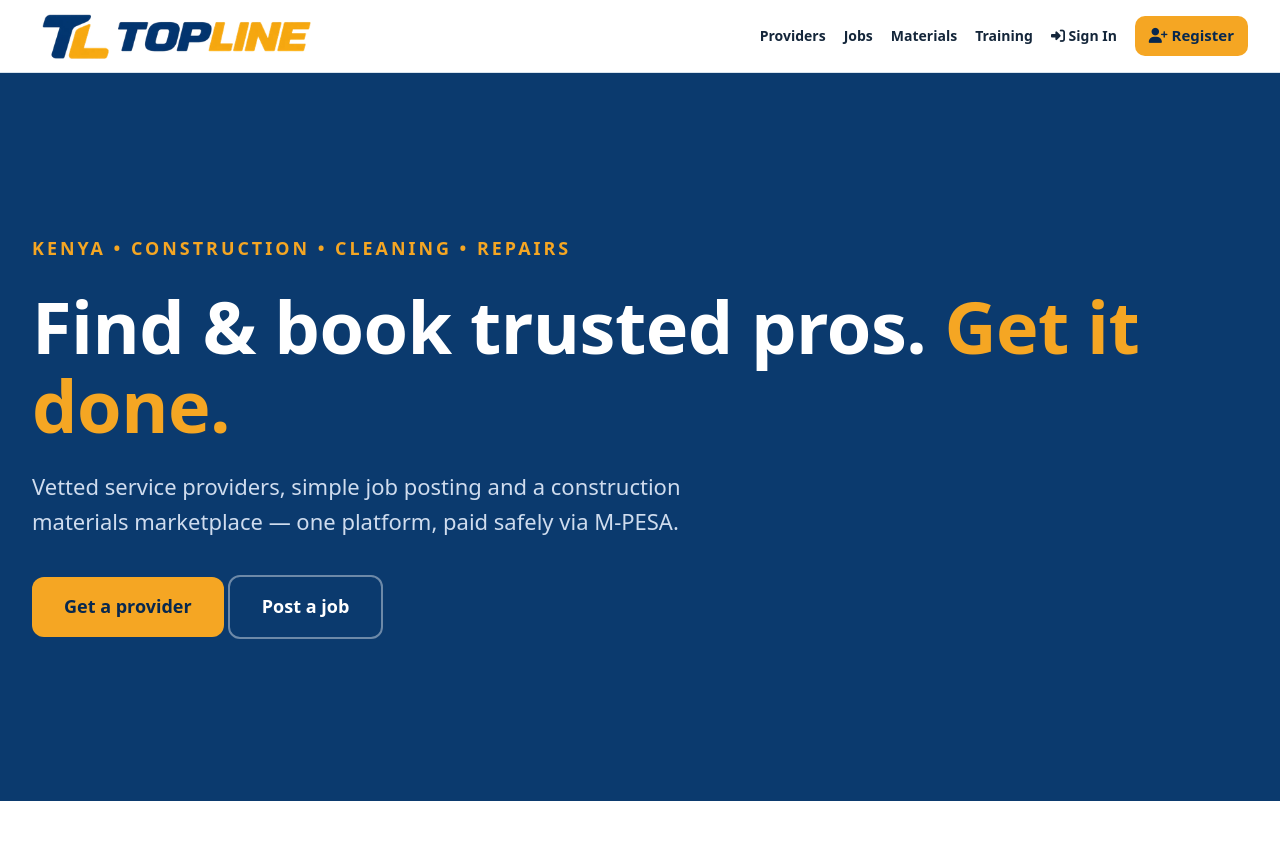
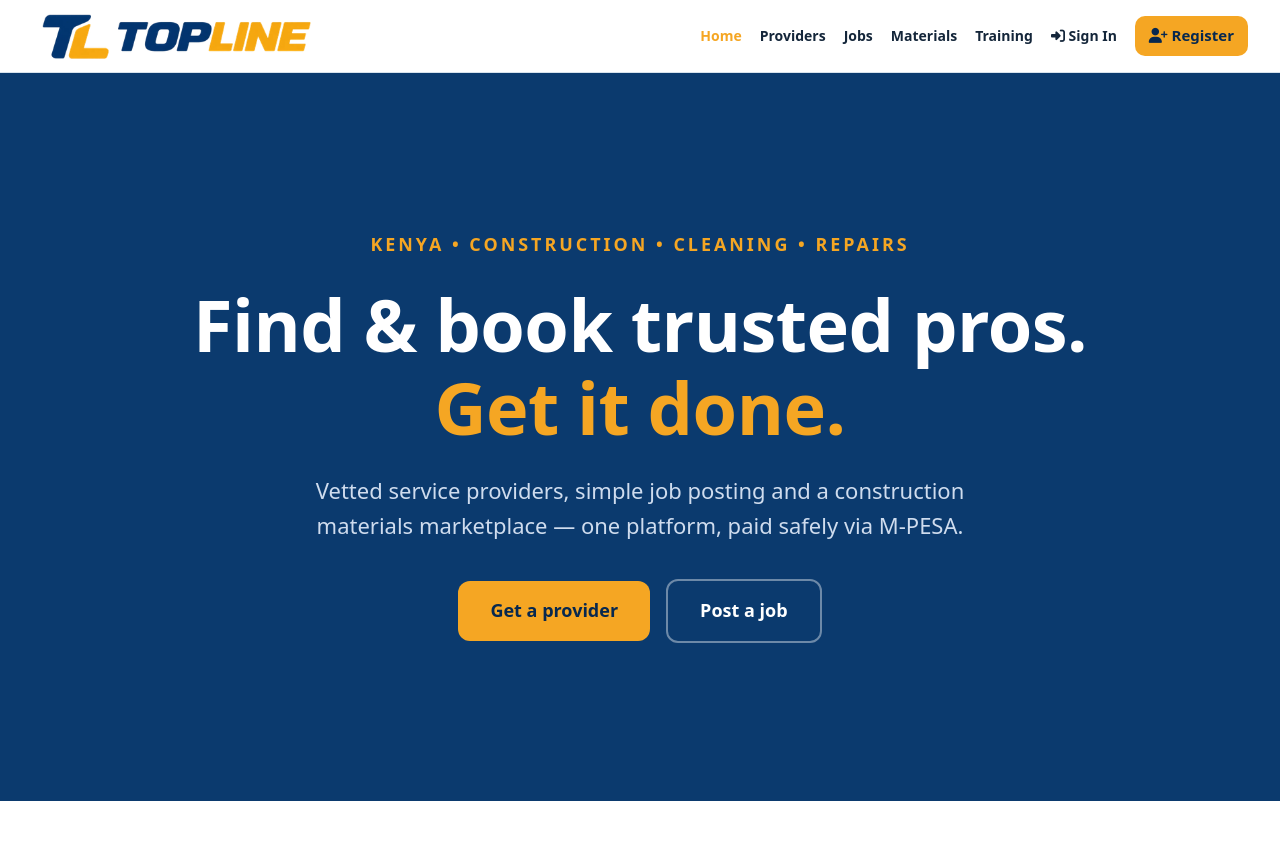
Before and after one commit to DrewGalowayDev/Construction-site, a Node server app: page / in a window 1280 px wide. Shown: the top 842 px of the page. Run offline with Node 20, Linux system fonts and the light colour scheme; data that the repository does not hold is empty; some libraries are stand-ins or nearby versions.

Commit message:
Add Home tab to navigation and center hero section content

```diff
--- a/public/css/main.css
+++ b/public/css/main.css
@@ -121,45 +121,80 @@ nav .l a.on {
     min-height: calc(100vh - 72px);
     display: flex;
     align-items: center;
+    justify-content: center;
     padding: 60px 0;
+    text-align: center;
+}
+
+.hero .w {
+    width: 100%;
+    display: flex;
+    flex-direction: column;
+    align-items: center;
+    text-align: center;
 }
 
 .hero.s {
-    min-height: calc(100vh - 72px);
+    min-height: auto;
     display: flex;
     align-items: center;
+    justify-content: flex-start;
     padding: 44px 0;
+    text-align: left;
+}
+
+.hero.s .w {
+    align-items: flex-start;
+    text-align: left;
 }
 
 .hero h1 {
     font-size: clamp(36px, 6vw, 72px);
     font-weight: 800;
-    line-height: 1.1;
-    margin: 16px 0 24px;
+    line-height: 1.15;
+    margin: 16px auto 24px;
     letter-spacing: -0.5px;
+    max-width: 900px;
+    text-align: center;
+}
+
+.hero.s h1 {
+    margin: 10px 0 16px;
+    text-align: left;
 }
 
 .hero h1 span {
     color: var(--gold);
 }
 
-.hero .w {
-    width: 100%;
-}
-
 .hero p {
     color: #cfdcee;
     font-size: clamp(16px, 2vw, 22px);
     line-height: 1.6;
-    max-width: 680px;
-    margin-bottom: 36px;
+    max-width: 720px;
+    margin: 0 auto 36px;
+    text-align: center;
+}
+
+.hero.s p {
+    margin: 0 0 20px;
+    text-align: left;
 }
 
 .hero .tag {
     font-size: clamp(13px, 1.4vw, 18px);
     letter-spacing: 3px;
-    margin-bottom: 8px;
+    margin: 0 auto 8px;
     display: inline-block;
+    text-align: center;
+}
+
+.hero-btns {
+    display: flex;
+    gap: 16px;
+    justify-content: center;
+    align-items: center;
+    flex-wrap: wrap;
 }
 
 .hero .btn {
--- a/views/index.ejs
+++ b/views/index.ejs
@@ -6,8 +6,10 @@
         <div class="tag">KENYA • CONSTRUCTION • CLEANING • REPAIRS</div>
         <h1>Find &amp; book trusted pros. <span>Get it done.</span></h1>
         <p>Vetted service providers, simple job posting and a construction materials marketplace — one platform, paid safely via M-PESA.</p>
-        <a class="btn" href="/providers">Get a provider</a>
-        <a class="btn o" href="/jobs">Post a job</a>
+        <div class="hero-btns">
+            <a class="btn" href="/providers">Get a provider</a>
+            <a class="btn o" href="/jobs">Post a job</a>
+        </div>
     </div>
 </header>
 
--- a/views/partials/nav.ejs
+++ b/views/partials/nav.ejs
@@ -4,6 +4,7 @@
             <img alt="TopLine Marketplace" src="/images/logo.png">
         </a>
         <div class="l">
+            <a class="h <%= page === 'home' ? 'on' : '' %>" href="/">Home</a>
             <a class="h <%= page === 'providers' ? 'on' : '' %>" href="/providers">Providers</a>
             <a class="h <%= page === 'jobs' ? 'on' : '' %>" href="/jobs">Jobs</a>
             <a class="h <%= page === 'materials' ? 'on' : '' %>" href="/materials">Materials</a>
```
